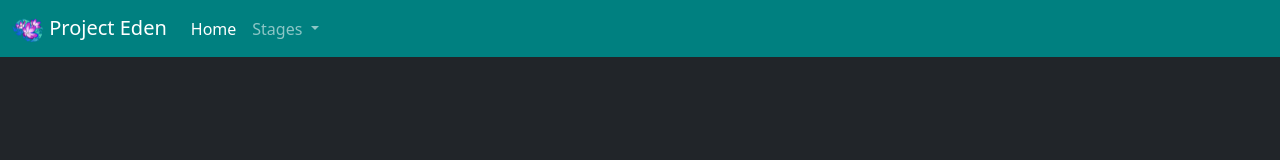
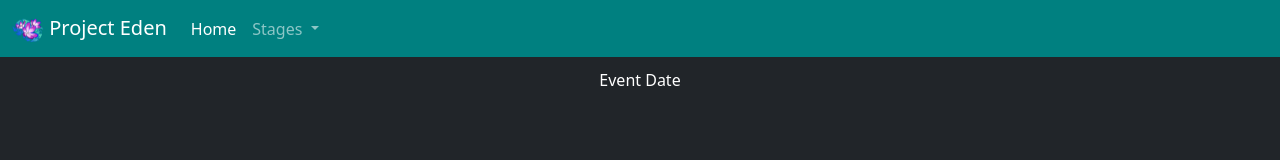
Before and after one commit to KazMaune/project-eden-schedule, an Angular app: page / in a window 1280 px wide. Shown: the top 160 px of the page. Built offline with nearby package versions, Linux system fonts and the light colour scheme.

Commit message:
Added header input

```diff
--- a/src/app/app.component.html
+++ b/src/app/app.component.html
@@ -1,3 +1,4 @@
+<!--Nav-->
 <nav class="navbar navbar-dark navbar-expand-lg bg-primary">
     <div class="container-fluid">
         <a class="navbar-brand" href="#">
@@ -29,3 +30,16 @@
         </div>
     </div>
 </nav>
+<!--Nav-->
+
+<!--Head-->
+<header>
+    <div class="container-fluid text-center" style="padding-top: 10px;">
+        <input type="text" class="text-center bg-dark w-25" style="border: 0px; color: white;" value="Event Date">
+    </div>
+</header>
+<!--Head-->
+
+<!--Main-->
+
+<!--Main-->
```
Also changed, not shown: 1 other file (tests, documents, lock files or other folders).
